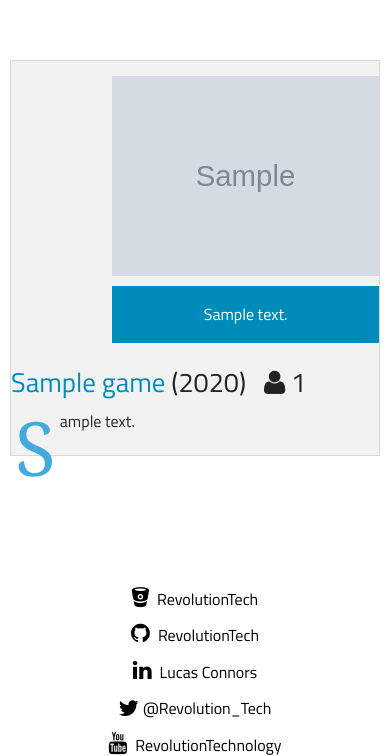
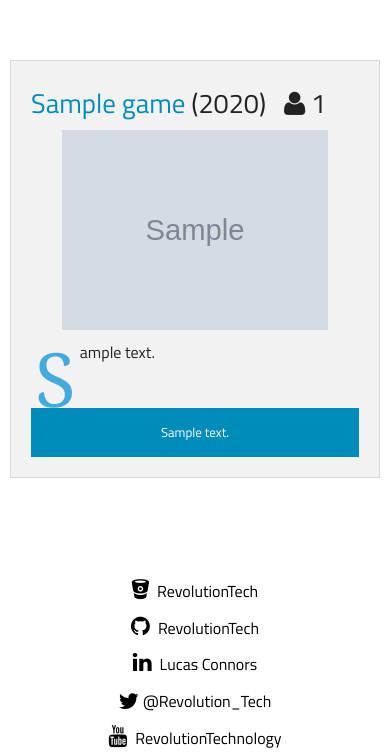
Before and after one commit to RevolutionTech/revolutiontech.ca, a Django app: page /games/ in a window 390 px wide. Shown: the part 56-812 px from the top of the page. Run offline with Django 3.2, Linux system fonts and the light colour scheme; tables that the repository leaves empty hold one stand-in row (values such as "Sample post"); grey boxes marked "Sample" are stand-in pictures.

Commit message:
Make category page slider more responsive on mobile using slick.js

```diff
--- a/static/css/revolutiontech.css
+++ b/static/css/revolutiontech.css
@@ -58,7 +58,9 @@
 }
 .hero-unit {
     margin: auto;
-    padding-top: 15px;
+    padding-top: 20px;
+    padding-left: 20px;
+    padding-right: 20px;
     max-width: 850px;
     min-height: 275px;
 }
@@ -67,7 +69,8 @@
     float: right;
     margin-left: 24px;
 }
-.hero-unit-right > a > img {
+.hero-unit img {
+    margin: auto;
     margin-bottom: 10px;
     max-height: 200px;
 }
--- /dev/null
+++ b/static/js/slick-category-page.js
@@ -0,0 +1,9 @@
+$(document).ready(function(){
+    $('.hero-units').slick({
+        adaptiveHeight: true,
+        autoplay: true,
+        autoplaySpeed: 4000,
+        prevArrow: "<button type=\"button\" class=\"slick-prev show-for-large-up\">Previous</button>",
+        nextArrow: "<button type=\"button\" class=\"slick-next show-for-large-up\">Next</button>",
+    });
+});
--- a/templates/category_page.html
+++ b/templates/category_page.html
@@ -3,23 +3,20 @@
 
 {% block title %}Revolution {{ page|title }}{% endblock %}
 
+{% block cssincludes %}
+    <link rel="stylesheet" href="{% static "slick/slick.css" %}" type="text/css" charset="utf-8" />
+    <link rel="stylesheet" href="{% static "slick/slick-theme.css" %}" type="text/css" charset="utf-8" />
+{% endblock %}
+
 {% block content %}
     {% if items.heroes or items.regular %}
-        {% if items.heroes|length > 1 %}
-            <ul class="hero-units example-orbit-content" data-orbit>
-                {% for item in items.heroes %}
-                    <li>
-                        {% include "includes/hero_unit.html" with item=item orbit=True %}
-                    </li>
+        <div class="home-container">
+            <div class="hero-units">
+                {% for hero in items.heroes %}
+                    {% include "includes/hero_unit.html" with item=hero %}
                 {% endfor %}
-            </ul>
-        {% elif items.heroes %}
-            <div class="hero-units">
-                {% include "includes/hero_unit.html" with item=items.heroes|first orbit=False %}
             </div>
-            <div class="no-orbit-bottom"></div>
-        {% endif %}
-        <div class="home-container items-regular">
+            <div class="items-regular">
                 {% if categories %}
                     <dl class="sub-nav">
                         <dt>Filter:</dt>
@@ -35,7 +32,13 @@
                     {% endfor %}
                 </ul>
             </div>
+        </div>
     {% else %}
         <p>Nothing to see here, check back later!</p>
     {% endif %}
 {% endblock %}
+
+{% block jsincludes %}
+    <script type="text/javascript" src="{% static "slick/slick.min.js" %}"></script>
+    <script type="text/javascript" src="{% static "js/slick-category-page.js" %}"></script>
+{% endblock %}
--- a/templates/includes/hero_unit.html
+++ b/templates/includes/hero_unit.html
@@ -1,6 +1,7 @@
 <div class="hero-unit">
-    <div class="hero-unit-right">
-        <a href="{{ item.url }}"><img src="{{ item.image_random.img.url }}" alt="{{ item.name }}"></a>{% if not orbit %}<br />{% endif %}
+    {% with image=item.image_random %}
+        <div class="hero-unit-right show-for-medium-up">
+            <a href="{{ item.url }}"><img src="{{ image.img.url }}" alt="{{ item.name }}"></a>
             {% if item.button_main %}
                 <a class="button expand {{ item.button_main.css_class }}" href="{{ item.button_main.link }}">{{ item.button_main.text }}</a>
             {% endif %}
@@ -9,8 +10,17 @@
             <a href="{{ item.url }}">{{ item.name }}</a>{% if item.release_year %} ({{ item.release_year }}){% endif %}&nbsp;
             {% include "includes/badges.html" with item=item %}
         </h2>
+        <div class="show-for-small-only">
+            <a href="{{ item.url }}"><img src="{{ image.img.url }}" alt="{{ item.name }}"></a>
+        </div>
+    {% endwith %}
     <p><span class="firstletter">{{ item.description_first_letter }}</span>{{ item.description_rest|safe }}</p>
+    <div class="show-for-small-only">
+        <a class="button small expand {{ item.button_main.css_class }}" href="{{ item.button_main.link }}">{{ item.button_main.text }}</a>
+    </div>
+    <div class="show-for-medium-up">
         {% for button in item.button_rest %}
             <a class="button small {{ button.css_class }}" href="{{ button.link }}">{{ button.text }}</a>
         {% endfor %}
     </div>
+</div>
```
Lines whose indentation alone changed are shown as unchanged.
